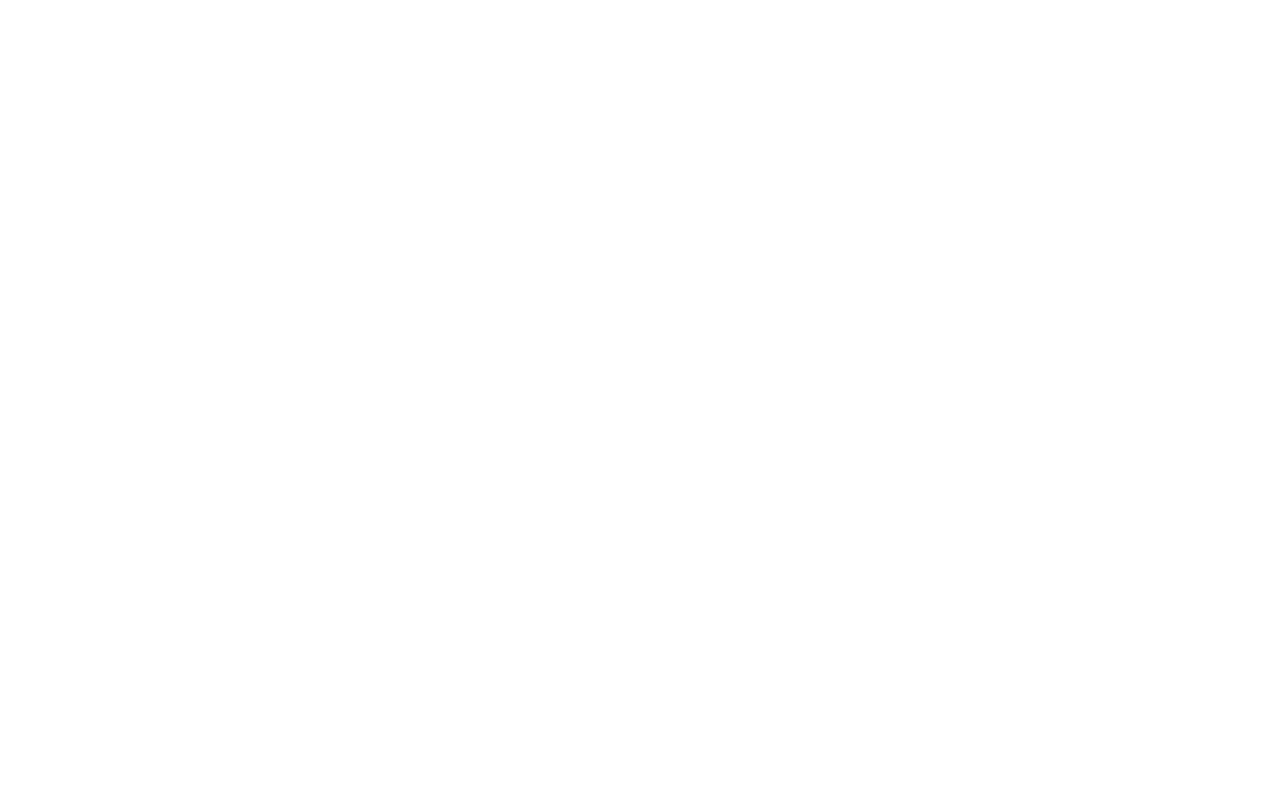
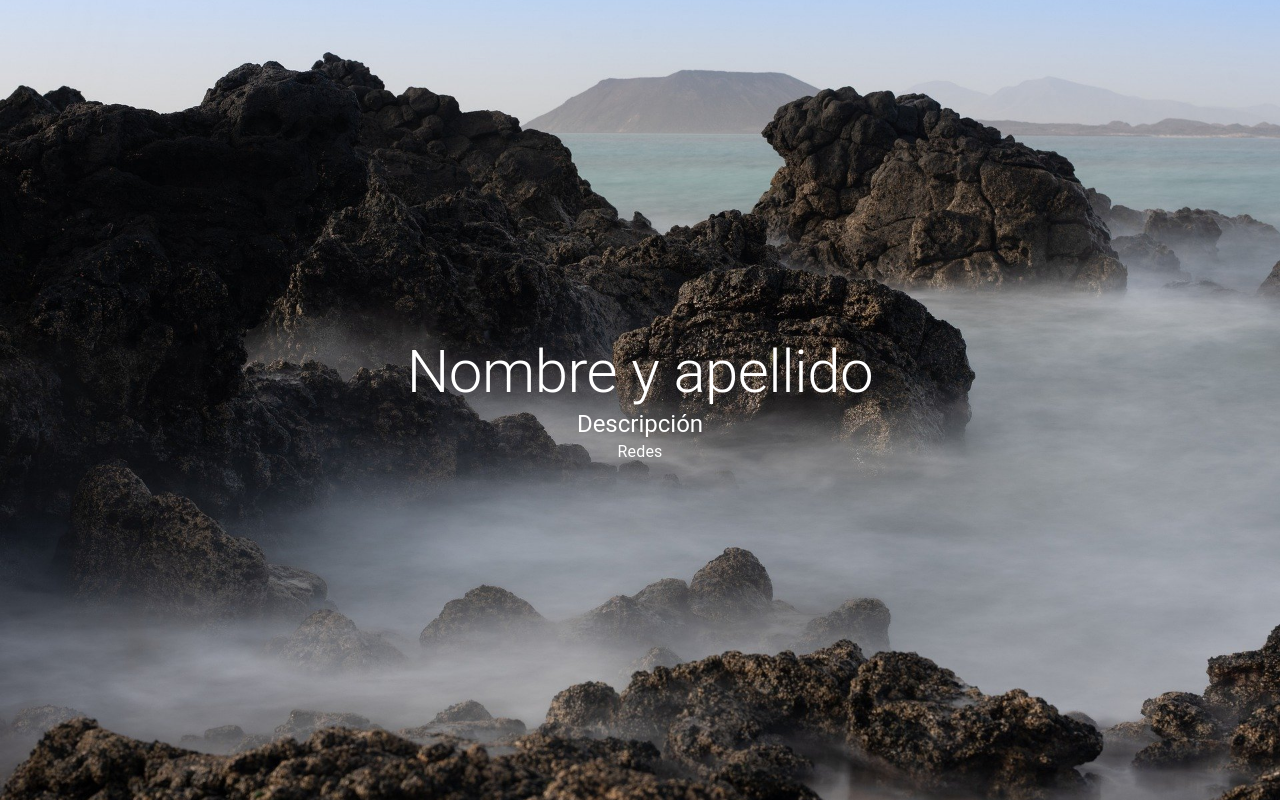
Before and after one commit to gasparoberti/Portfolio, a React (Create React App) app: page / in a window 1280 px wide. Built offline with nearby package versions, Linux system fonts and the light colour scheme.

Commit message:
se agregó una imagen inicial en el home con el posible texto para descripcion. falta configurar el contenido y el navbar

```diff
--- a/src/App.js
+++ b/src/App.js
@@ -7,6 +7,7 @@
 import data from './data/dataList';
 import GridsScreen from './screen/GridsScreen';
 import {BrowserRouter as Router, Route, Switch} from 'react-router-dom';
+import Home from './components/Home';
 
 
 const theme = createMuiTheme({
@@ -27,6 +28,7 @@
 
     <ThemeProvider theme = {theme}>
       <Paper>
+      <Home/>
         <Container maxWidth="md">
           <Router>
             <Switch>
--- /dev/null
+++ b/src/components/Home.js
@@ -0,0 +1,46 @@
+import { Grid, Typography } from '@material-ui/core';
+import React from 'react';
+
+import backgroundImage from '../images/coast-5870088_1920.jpg'
+
+const styles={
+    paperContainer:{
+        display:'flex',
+        backgroundImage: `url(${backgroundImage})`,
+        height:"100vh",
+        backgroundSize: 'cover',
+        backgroundPosition: 'center',
+    }
+}
+
+function Home(props) {
+    return (
+        <div>
+            <div style={styles.paperContainer}>
+                <Grid container direction="column" justify='center' alignItems='center'>
+                    <Grid item>
+                        <Typography variant="h2" component="h2">
+                            Nombre y apellido
+                        </Typography>
+                    </Grid>
+
+                    <Grid item>
+                        <Typography variant="h5" component="h2">
+                            Descripción
+                        </Typography>
+                    </Grid>
+
+                    <Grid item>
+                        <Typography>
+                            Redes
+                        </Typography>
+                    </Grid>
+
+
+                </Grid>
+            </div>
+        </div>
+    );
+}
+
+export default Home;
--- a/src/screen/ItemScreen.js
+++ b/src/screen/ItemScreen.js
@@ -1,8 +1,6 @@
 import { Card, CardContent, Grid, Typography } from '@material-ui/core';
 import React from 'react';
 import Carrousel from '../components/Carrousel';
-import image from '../images/contemplative-reptile.jpg';
-import image2 from '../images/reptile-2042906_1920.jpg';
 
 
 function ItemScreen({item}) {
```
Also changed, not shown: src/images/coast-5870088_1920.jpg (added), 1 other file (tests, documents, lock files or other folders).
